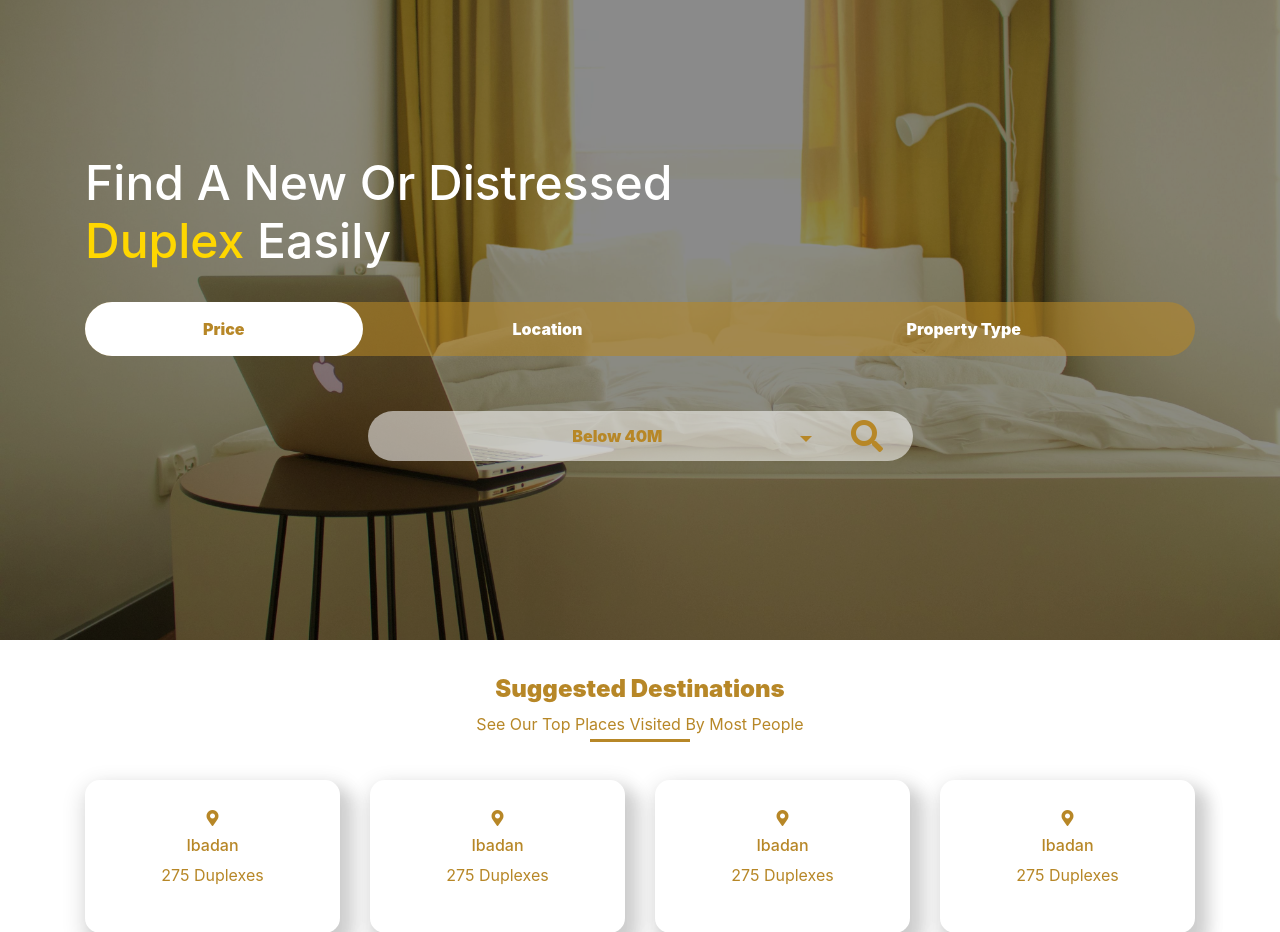
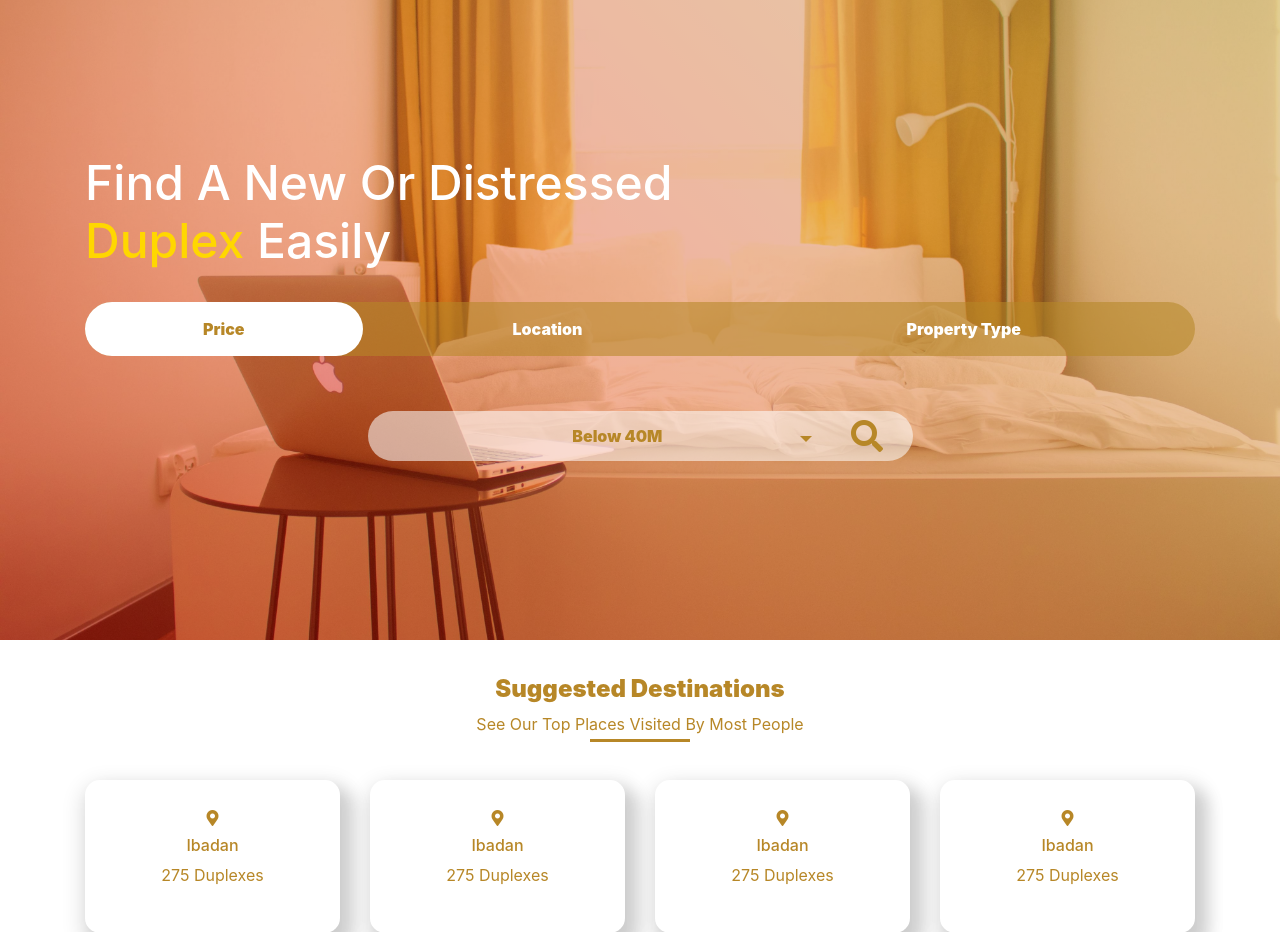
Before and after one commit to haastrupea/mainlandhouses, a PHP site: page /home.html in a window 1280 px wide. Shown: the top 932 px of the page. Run offline with PHP 8.4, Linux system fonts and the light colour scheme.

Commit message:
add gradient to Overlay

```diff
--- a/styles/home.css
+++ b/styles/home.css
@@ -29,7 +29,9 @@
     top: 0;
     bottom: 0;
     width: 100%;
-    background: rgba(0, 0, 0, 0.459);
+    background-image:linear-gradient(45deg, red ,#b78727);
+    background-color: rgba(0, 0, 0, 0.459);
+    opacity: .4;
 }
 .search-form{
     display: flex;
```
